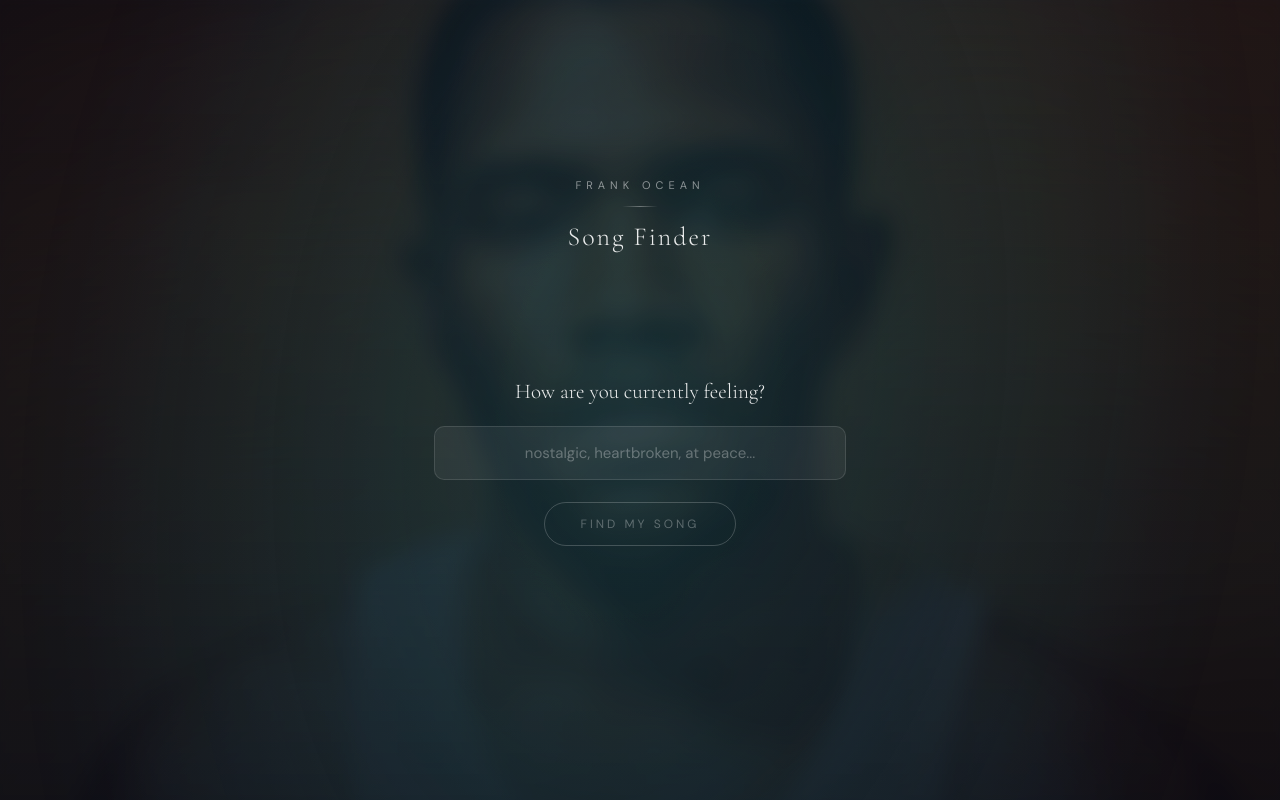
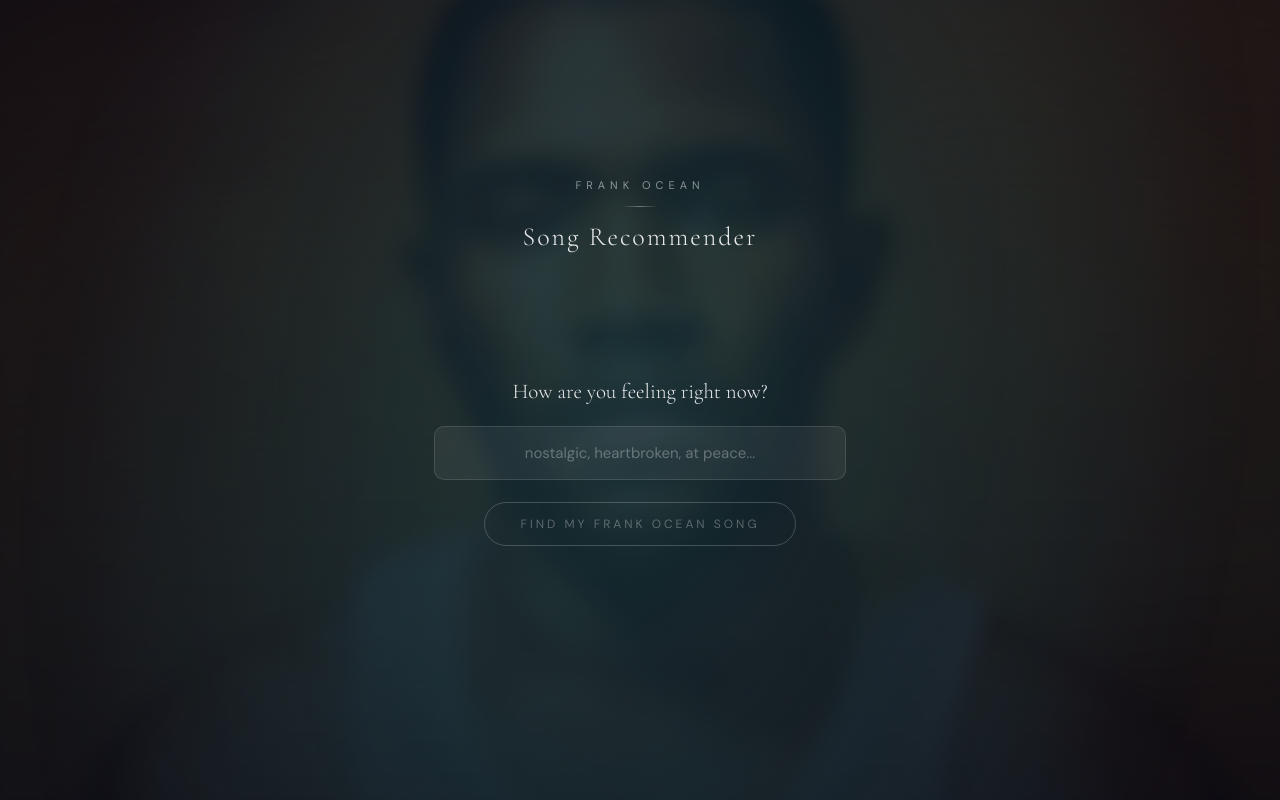
Before and after one commit to chythram1/FrankOceanSongRecommender, a React (Vite) app: page / in a window 1280 px wide. Built offline with nearby package versions, Linux system fonts and the light colour scheme; no server answers.

Commit message:
Added changes to the front end

```diff
--- a/src/App.jsx
+++ b/src/App.jsx
@@ -6,24 +6,24 @@ const CHANNEL_ORANGE_COVER = "https://upload.wikimedia.org/wikipedia/en/2/28/Cha
 const NOSTALGIA_COVER = "https://upload.wikimedia.org/wikipedia/en/e/e7/Nostalgia_ultra_cover.jpg";
 
 const FRANK_LIBRARY = [
-  { title: "Nikes", id: "3wb2wm3GAZf8hLIFm5s0mZ", album: "Blonde", valence: 0.15, cover: BLONDE_COVER },
+  { title: "Nikes", id: "3wb2wm3GAZf8hLIFm5s0mZ", album: "Blonde", valence: 0.20, cover: BLONDE_COVER },
   { title: "Ivy", id: "2ZWlPOoWh0626oTaHrnl2a", album: "Blonde", valence: 0.35, cover: BLONDE_COVER },
   { title: "Pink + White", id: "3xKsf9qdS1CyvXSMEid6g8", album: "Blonde", valence: 0.65, cover: BLONDE_COVER },
   { title: "Solo", id: "19YKaevk2mNQpuyuHJmYpk", album: "Blonde", valence: 0.28, cover: BLONDE_COVER },
-  { title: "Self Control", id: "2LMkwUfqC6S6s6qDVlEuzV", album: "Blonde", valence: 0.22, cover: BLONDE_COVER },
+  { title: "Self Control", id: "2LMkwUfqC6S6s6qDVlEuzV", album: "Blonde", valence: 0.10, cover: BLONDE_COVER },
   { title: "Nights", id: "7eqoqGkKe8EK7BDw8Kpv6P", album: "Blonde", valence: 0.45, cover: BLONDE_COVER },
   { title: "White Ferrari", id: "2LMkwUfqC6S6s6qDVlEuzV", album: "Blonde", valence: 0.18, cover: BLONDE_COVER },
-  { title: "Seigfried", id: "6Nle9hKrkL1wQpwNfEkxjh", album: "Blonde", valence: 0.12, cover: BLONDE_COVER },
+  { title: "Seigfried", id: "6Nle9hKrkL1wQpwNfEkxjh", album: "Blonde", valence: 0.15, cover: BLONDE_COVER },
   { title: "Godspeed", id: "7DFLUkBRMlKHvY2FvnLmS2", album: "Blonde", valence: 0.32, cover: BLONDE_COVER },
   { title: "Thinkin Bout You", id: "7DfFc7a6Rwfi3YQMRbDMau", album: "Channel Orange", valence: 0.48, cover: CHANNEL_ORANGE_COVER },
   { title: "Sweet Life", id: "0Iv9E0h2ObYSoTJEhzVl30", album: "Channel Orange", valence: 0.72, cover: CHANNEL_ORANGE_COVER },
-  { title: "Super Rich Kids", id: "6IHxDGwmOIcpuQO60FY3DA", album: "Channel Orange", valence: 0.55, cover: CHANNEL_ORANGE_COVER },
+  { title: "Super Rich Kids", id: "6IHxDGwmOIcpuQO60FY3DA", album: "Channel Orange", valence: 0.65, cover: CHANNEL_ORANGE_COVER },
   { title: "Pyramids", id: "4ANwUJCHeOlJBEGSsHmF4U", album: "Channel Orange", valence: 0.58, cover: CHANNEL_ORANGE_COVER },
-  { title: "Bad Religion", id: "3sFHHFk9reUMgBaFJVaaXU", album: "Channel Orange", valence: 0.08, cover: CHANNEL_ORANGE_COVER },
+  { title: "Bad Religion", id: "3sFHHFk9reUMgBaFJVaaXU", album: "Channel Orange", valence: 0.10, cover: CHANNEL_ORANGE_COVER },
   { title: "Forrest Gump", id: "5BMvN8dq9VLU2HUgRwGJxB", album: "Channel Orange", valence: 0.75, cover: CHANNEL_ORANGE_COVER },
   { title: "Lost", id: "5gcCHnCWQqFiPjMjUlFQaw", album: "Channel Orange", valence: 0.68, cover: CHANNEL_ORANGE_COVER },
   { title: "Novacane", id: "2qm3EQFmuLbz8IkXN8mI4p", album: "Nostalgia, Ultra", valence: 0.62, cover: NOSTALGIA_COVER },
-  { title: "Swim Good", id: "3aOq5jZFLiGhnKLrPTyLqv", album: "Nostalgia, Ultra", valence: 0.35, cover: NOSTALGIA_COVER },
+  { title: "Swim Good", id: "3aOq5jZFLiGhnKLrPTyLqv", album: "Nostalgia, Ultra", valence: 0.67, cover: NOSTALGIA_COVER },
 ];
 
 // API URL - change this to your deployed backend URL
@@ -264,13 +264,13 @@ export default function App() {
         <header className={stage !== 'input' ? 'faded' : ''}>
           <p className="subtitle">FRANK OCEAN</p>
           <div className="header-line" />
-          <h1>Song Finder</h1>
+          <h1>Song Recommender</h1>
         </header>
 
         <main>
           {stage === 'input' && (
             <div className="input-section">
-              <label>How are you currently feeling?</label>
+              <label>How are you feeling right now?</label>
               <input
                 type="text"
                 value={emotion}
@@ -284,7 +284,7 @@ export default function App() {
                 className={emotion.trim() ? 'active' : ''}
                 disabled={!emotion.trim()}
               >
-                Find My Song
+                Find My Frank Ocean Song
               </button>
             </div>
           )}
```
Also changed, not shown: 1 other file (tests, documents, lock files or other folders).
